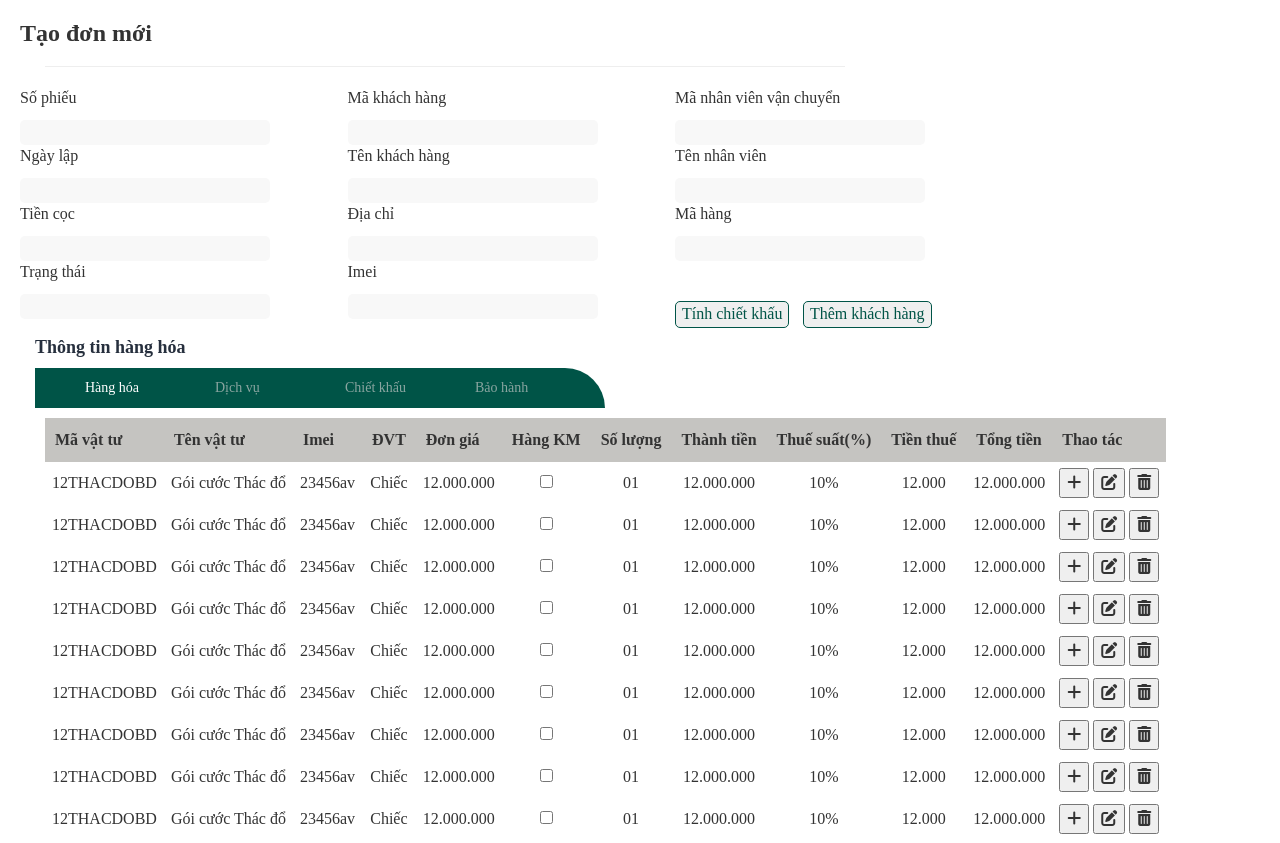
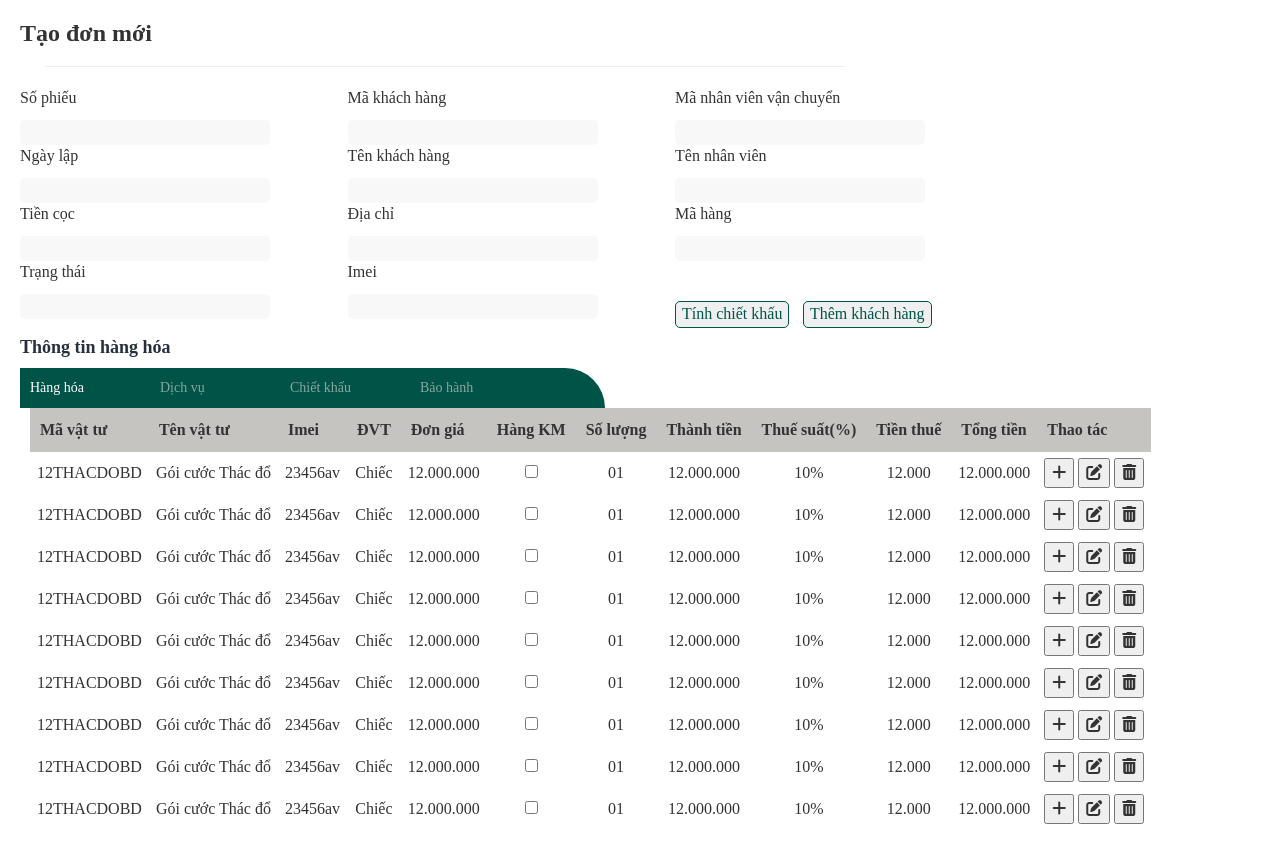
Before and after one commit to HungPhamHuu/Workspace, a plain HTML site: page Html_Css/Hinh2/index.html in a window 1280 px wide. Shown: the top 843 px of the page. Drawn offline with nearby package versions, Linux system fonts and the light colour scheme.

Commit message:
sua can le

```diff
--- a/Html_Css/Hinh2/index.html
+++ b/Html_Css/Hinh2/index.html
@@ -1,14 +1,18 @@
 <!DOCTYPE html>
 <html lang="en">
+
 <head>
     <title>Hình 2</title>
     <meta charset="UTF-8">
     <link rel="stylesheet" href="https://maxcdn.bootstrapcdn.com/bootstrap/3.4.1/css/bootstrap.min.css">
     <script src="https://ajax.googleapis.com/ajax/libs/jquery/3.7.1/jquery.min.js"></script>
     <script src="https://maxcdn.bootstrapcdn.com/bootstrap/3.4.1/js/bootstrap.min.js"></script>
-        <link rel="stylesheet" href="https://cdnjs.cloudflare.com/ajax/libs/font-awesome/6.5.1/css/all.min.css" integrity="sha512-DTOQO9RWCH3ppGqcWaEA1BIZOC6xxalwEsw9c2QQeAIftl+Vegovlnee1c9QX4TctnWMn13TZye+giMm8e2LwA==" crossorigin="anonymous" referrerpolicy="no-referrer" />
+    <link rel="stylesheet" href="https://cdnjs.cloudflare.com/ajax/libs/font-awesome/6.5.1/css/all.min.css"
+        integrity="sha512-DTOQO9RWCH3ppGqcWaEA1BIZOC6xxalwEsw9c2QQeAIftl+Vegovlnee1c9QX4TctnWMn13TZye+giMm8e2LwA=="
+        crossorigin="anonymous" referrerpolicy="no-referrer" />
     <link rel="stylesheet" href="style.css">
 </head>
+
 <body>
     <div class="content">
         <div class="information">
@@ -23,7 +27,7 @@
                 </div>
                 <div class="date-founded">
                     <p>Ngày lập</p>
-                        <input type="datetime" name="ngayLap" id="ngayLap" >
+                    <input type="datetime" name="ngayLap" id="ngayLap">
                 </div>
                 <div class="deposit">
                     <p>Tiền cọc</p>
@@ -69,9 +73,10 @@
                 <button id="themKhachHang">Thêm khách hàng</button>
             </div>
         </div>
-            <div class="main-content">
         <div class="container">
+            <div>
                 <h6><strong>Thông tin hàng hóa</strong></h6>
+            </div>
             <div class="hangHoa">
                 <ul>
                     <li style="color: #FFFFFF;">Hàng hóa</li>
@@ -282,7 +287,6 @@
                 </tbody>
             </table>
         </div>
-            </div>
         <hr>
 
         <div class="sum-order">
@@ -321,11 +325,12 @@
                     </div>
                 </div> -->
             <div class="row2">
-                    <button id="inFile" >In File</button>
+                <button id="inFile">In File</button>
                 <button id="huyBo">Hủy bỏ</button>
                 <button id="themMoi">Thêm mới</button>
             </div>
         </div>
     </div>
 </body>
+
 </html>
--- a/Html_Css/Hinh2/style.css
+++ b/Html_Css/Hinh2/style.css
@@ -42,6 +42,8 @@ h6{
     overflow: hidden;
     width: 50%;
     border-top-right-radius: 50px;
+    margin: 0;
+    padding: 0;
 }
 .hangHoa li{
     float: left;
@@ -50,8 +52,11 @@ h6{
     line-height: 40px;
     margin-left: 10px;
 }
-.main-content{
-    margin-right: 300px;
+.container{
+    margin-right: 200px;
+    align-items: stretch;
+    margin: 0;
+    padding: 0;
 }
 #list{
     margin-left: 10px;
```
Lines whose indentation alone changed are shown as unchanged.
